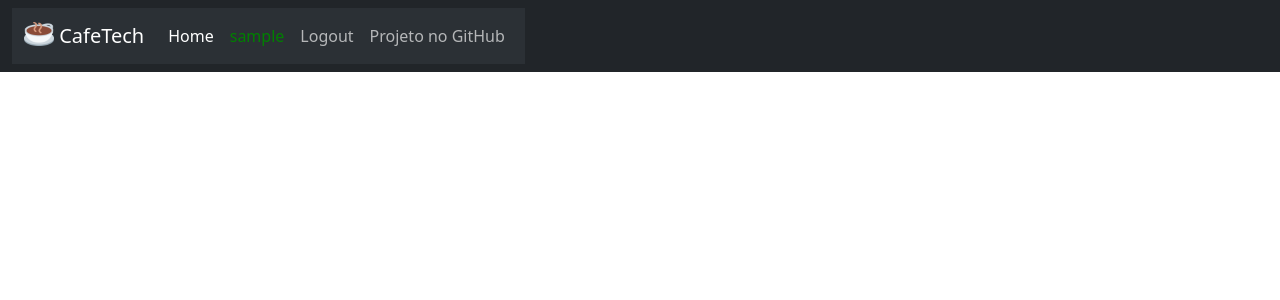
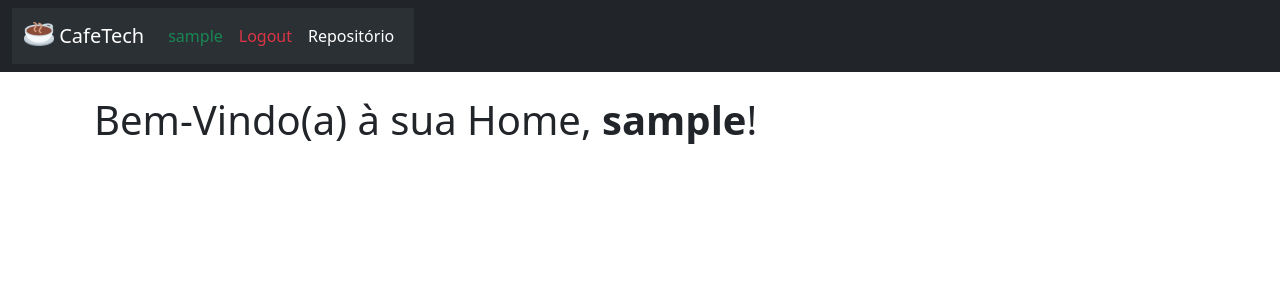
Before and after one commit to Brubzie/fatec-dsm-pi-4sem, a Django app: page /home/ in a window 1280 px wide. Shown: the top 300 px of the page. Run offline with Django 5.2, Linux system fonts and the light colour scheme; the visitor is signed in with stand-in values (Sample User, id 1); some libraries are stand-ins or nearby versions.

Commit message:
Pequenas mudanças visuais

```diff
--- a/CafeTech/CafeTech/core/static/css/style.css
+++ b/CafeTech/CafeTech/core/static/css/style.css
@@ -72,7 +72,3 @@
 .cafetech:hover {
     background-color: #e3d9b5; /* Cor de fundo ao passar o mouse */
 }
-
-.username {
-    color: green;
-}
--- a/CafeTech/CafeTech/core/templates/base.html
+++ b/CafeTech/CafeTech/core/templates/base.html
@@ -76,18 +76,17 @@
                         </button>
                         <div class="collapse navbar-collapse" id="navbarNavAltMarkup">
                             <div class="navbar-nav">
-                                <a class="nav-link active" aria-current="page" href="{% url 'index' %}">Home</a>
 
                                 {% if user.is_authenticated %}
                                     <!-- Se o usuário estiver logado, exibe a mensagem de boas-vindas -->
-                                    <a href="{% url 'homeClient' %}" class="username nav-link">{{ user.username }}</a>
-                                    <a class="nav-link" href="{% url 'logout' %}">Logout</a>
+                                    <a href="{% url 'home' %}" class="nav-link link-success">{{ user.username }}</a>
+                                    <a class="nav-link link-danger" href="{% url 'logout' %}">Logout</a>
                                 {% else %}
                                     <a class="nav-link" href="{% url 'register' %}">Sign-up</a>
                                     <a class="nav-link" href="{% url 'login' %}">Login</a>
                                 {% endif %}
 
-                                <a class="nav-link" href="https://github.com/Brubzie/fatec-dsm-pi-4sem/" target="_blank">Projeto no GitHub</a>
+                                <a class="nav-link active" href="https://github.com/Brubzie/fatec-dsm-pi-4sem/" target="_blank">Repositório</a>
                             </div>
                         </div>
                     </div>
--- a/CafeTech/CafeTech/core/templates/homeClient.html
+++ b/CafeTech/CafeTech/core/templates/homeClient.html
@@ -7,5 +7,37 @@
 
 <!-- Conteúdo da página -->
 {% block content %}
+    <div class="container">
+        <h1>Bem-Vindo(a) à sua Home, <b>{{ user.username }}</b>!</h1>
+    </div>
 
+    <!-- Modal de boas-vindas -->
+    <div class="modal fade" id="welcomeModal" tabindex="-1" aria-labelledby="welcomeModalLabel" aria-hidden="true">
+        <div class="modal-dialog">
+            <div class="modal-content">
+                <div class="modal-header">
+                    <h5 class="modal-title" id="welcomeModalLabel">Bem-vindo(a), {{ user.username }}!</h5>
+                    <button type="button" class="btn-close" data-bs-dismiss="modal" aria-label="Close"></button>
+                </div>
+                <div class="modal-body">
+                    <p>Estamos felizes em vê-lo(a) novamente!</p>
+                </div>
+                <div class="modal-footer">
+                    <button type="button" class="btn btn-primary" data-bs-dismiss="modal">Fechar</button>
+                </div>
+            </div>
+        </div>
+    </div>
 {% endblock content %}
+
+<script src="https://cdn.jsdelivr.net/npm/bootstrap@5.3.3/dist/js/bootstrap.bundle.min.js" integrity="sha384-YvpcrYf0tY3lHB60NNkmXc5s9fDVZLESaAA55NDzOxhy9GkcIdslK1eN7N6jIeHz" crossorigin="anonymous"></script>
+
+<!-- Script para abrir o modal ao carregar a página -->
+{% block extra_scripts %}
+    <script>
+        window.onload = function() {
+            var welcomeModal = new bootstrap.Modal(document.getElementById('welcomeModal'));
+            welcomeModal.show();
+        };
+    </script>
+{% endblock extra_scripts %}
--- a/CafeTech/CafeTech/core/templates/index.html
+++ b/CafeTech/CafeTech/core/templates/index.html
@@ -12,7 +12,7 @@
         <div class="col-md-8 text-center">
             <div class="card shadow-lg p-4 cafetech">
                 {% if user.is_authenticated %}
-                    <h2 class="mb-4">Olá, <b class="username">{{ request.user.username }}</b>!</h2>
+                    <h2 class="mb-4">Olá, <b>{{ request.user.username }}</b>!</h2>
                     <p class="lead">Seja bem-vindo(a) de volta!</p>
                     <div class="d-flex justify-content-center">
                         <a href="{% url 'logout' %}" class="btn btn-danger m-2">Sair</a>
--- a/CafeTech/CafeTech/core/views.py
+++ b/CafeTech/CafeTech/core/views.py
@@ -68,7 +68,7 @@ class LoginView(LoginView):
             user = authenticate(username=username, password=password)
             if user is not None:
                 login(request, user)
-                return HttpResponseRedirect(reverse('index'))
+                return HttpResponseRedirect(reverse('home'))
 
         data = {
             'form': form,
```
